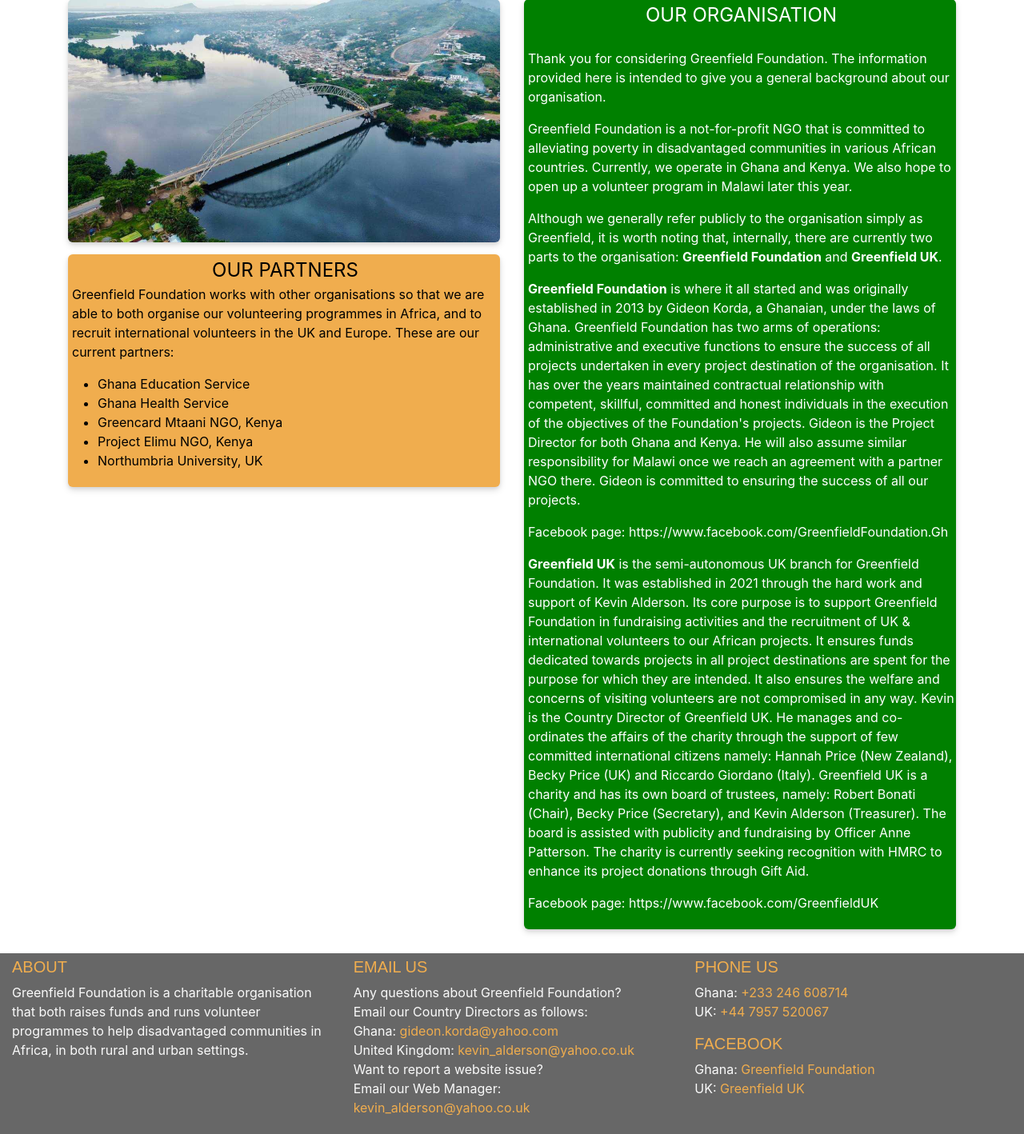
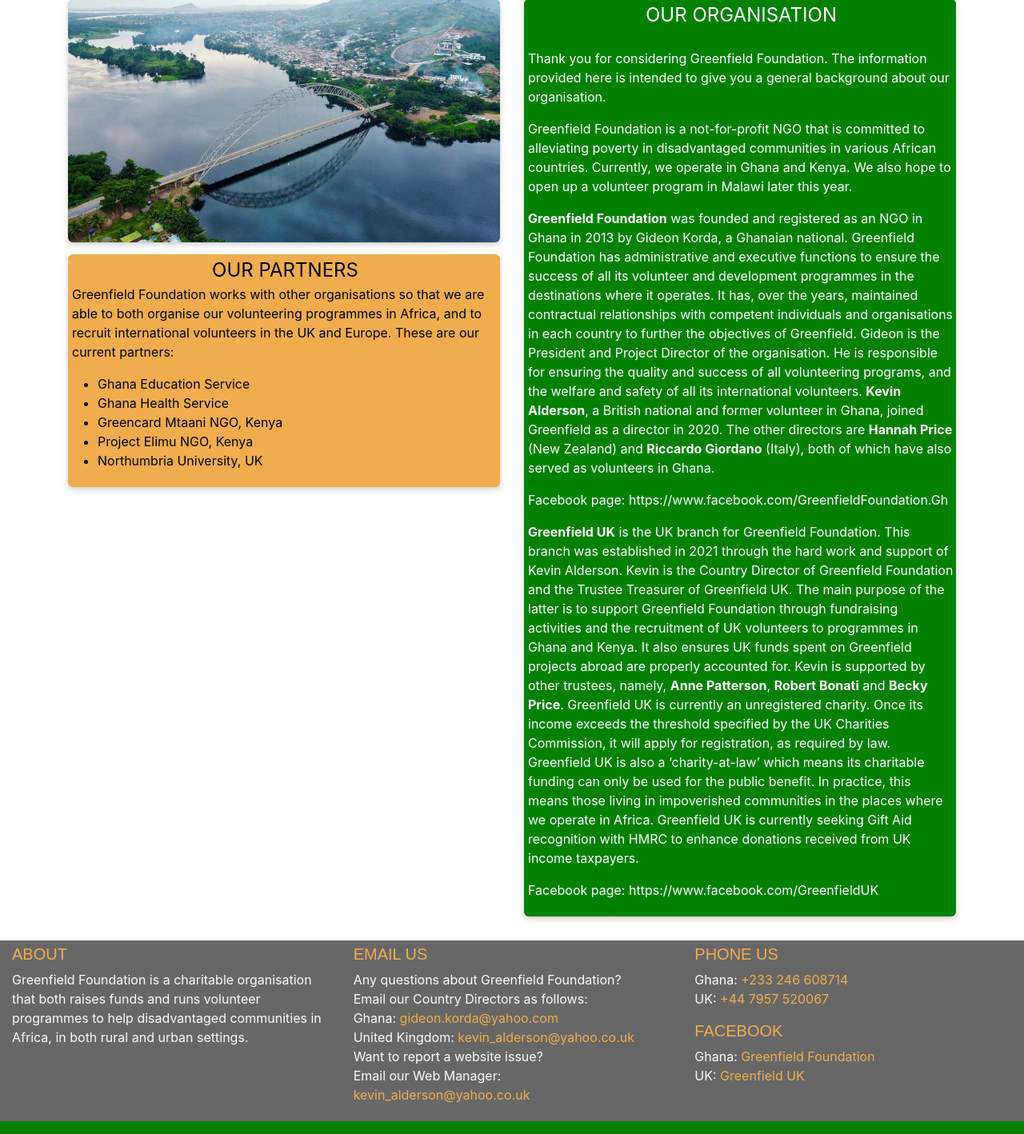
Before and after one commit to kevald1963/greenfield-africa, a Flask app: page /ourorganisation in a window 1280 px wide. Shown: the part 101-1519 px from the top of the page at 80% size. Run offline with Flask 2, Linux system fonts and the light colour scheme.

Commit message:
Reworded OUR ORGANISATION panel to properly reflect the role of Greenfield UK as a branch of Greenfield UK.

```diff
--- a/templates/ourorganisation.html
+++ b/templates/ourorganisation.html
@@ -45,37 +45,34 @@
                 open up a volunteer program in Malawi later this year.
             </p>
             <p>
-                Although we generally refer publicly to the organisation simply as Greenfield, it is worth noting that,
-                internally, there are currently two parts to the organisation: <b>Greenfield Foundation</b> and
-                <b>Greenfield UK</b>.
-            </p>
-            <p>
-                <b>Greenfield Foundation</b> is where it all started and was originally established in 2013 by Gideon
-                Korda, a Ghanaian, under the laws of Ghana. Greenfield Foundation has two arms of operations:
-                administrative and executive functions to ensure the success of all projects undertaken in every project
-                destination of the organisation. It has over the years maintained contractual relationship with
-                competent, skillful, committed and honest individuals in the execution of the objectives of the
-                Foundation's projects. Gideon is the Project Director for both Ghana and Kenya. He will also assume
-                similar responsibility for Malawi once we reach an agreement with a partner NGO there. Gideon is
-                committed to ensuring the success of all our projects.
+                <b>Greenfield Foundation</b> was founded and registered as an NGO in Ghana in 2013 by Gideon Korda, a
+                Ghanaian national. Greenfield Foundation has administrative and executive functions to ensure the
+                success of all its volunteer and development programmes in the destinations where it operates. It has,
+                over the years, maintained contractual relationships with competent individuals and organisations in
+                each country to further the objectives of Greenfield. Gideon is the President and Project Director of
+                the organisation. He is responsible for ensuring the quality and success of all volunteering programs,
+                and the welfare and safety of all its international volunteers. <b>Kevin Alderson</b>, a British
+                national and former volunteer in Ghana, joined Greenfield as a director in 2020. The other directors are
+                <b>Hannah Price</b> (New Zealand) and <b>Riccardo Giordano</b> (Italy), both of which have also served
+                as volunteers in Ghana.
             </p>
             <p>
                 Facebook page: <a class="general-link" target="_blank" href="https://www.facebook.com/GreenfieldFoundation.Gh">
                 https://www.facebook.com/GreenfieldFoundation.Gh</a>
             </p>
             <p>
-                <b>Greenfield UK</b> is the semi-autonomous UK branch for Greenfield Foundation. It was established in
-                2021 through the hard work and support of Kevin Alderson. Its core purpose is to support Greenfield
-                Foundation in fundraising activities and the recruitment of UK & international volunteers to our
-                African projects. It ensures funds dedicated towards projects in all project destinations are spent for
-                the purpose for which they are intended. It also ensures the welfare and concerns of visiting volunteers
-                are not compromised in any way. Kevin is the Country Director of Greenfield UK. He manages and
-                co-ordinates the affairs of the charity through the support of few committed international citizens
-                namely: Hannah Price (New Zealand), Becky Price (UK) and Riccardo Giordano (Italy). Greenfield UK is a
-                charity and has its own board of trustees, namely: Robert Bonati (Chair), Becky Price (Secretary), and
-                Kevin Alderson (Treasurer). The board is assisted with publicity and fundraising by Officer Anne
-                Patterson. The charity is currently seeking recognition with HMRC to enhance its project donations
-                through Gift Aid.
+                <b>Greenfield UK</b> is the UK branch for Greenfield Foundation. This branch was established in 2021
+                through the hard work and support of Kevin Alderson. Kevin is the Country Director of Greenfield
+                Foundation and the Trustee Treasurer of Greenfield UK. The main purpose of the latter is to support
+                Greenfield Foundation through fundraising activities and the recruitment of UK volunteers to programmes
+                in Ghana and Kenya. It also ensures UK funds spent on Greenfield projects abroad are properly accounted
+                for. Kevin is supported by other trustees, namely, <b>Anne Patterson</b>, <b>Robert Bonati</b> and
+                <b>Becky Price</b>. Greenfield UK is currently an unregistered charity. Once its income exceeds the
+                threshold specified by the UK Charities Commission, it will apply for registration, as required by law.
+                Greenfield UK is also a ‘charity-at-law’ which means its charitable funding can only be used for the
+                public benefit. In practice, this means those living in impoverished communities in the places where we
+                operate in Africa. Greenfield UK is currently seeking Gift Aid recognition with HMRC to enhance
+                donations received from UK income taxpayers.
             </p>
             <p>
                 Facebook page: <a class="general-link" target="_blank" href="https://www.facebook.com/GreenfieldUK">
```
